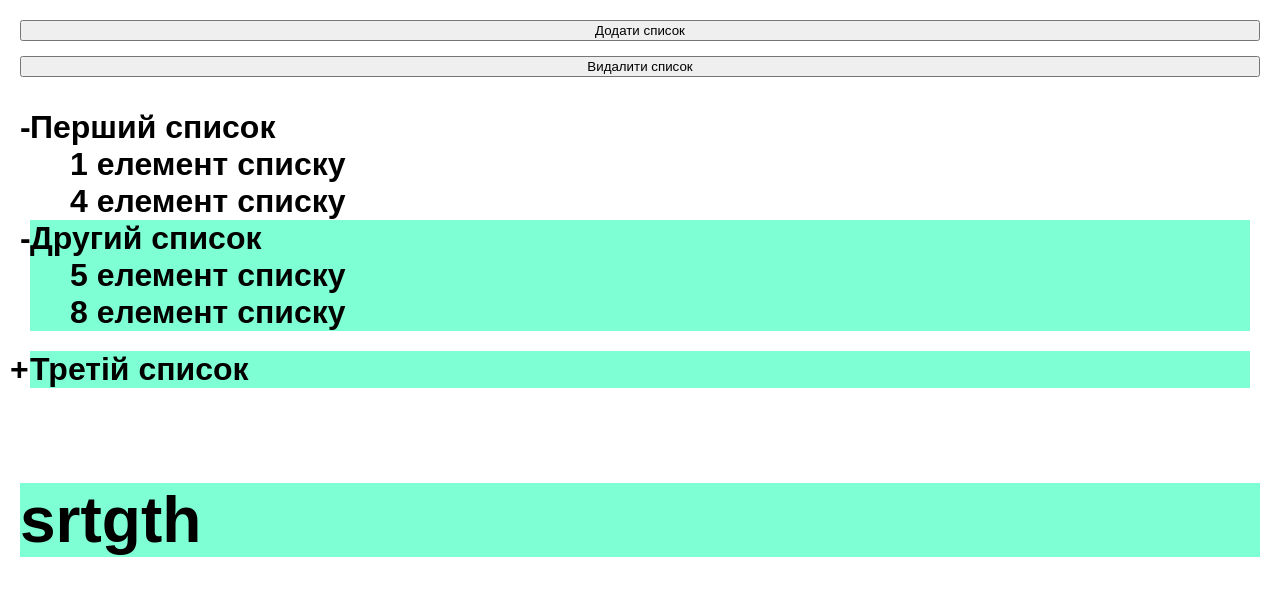
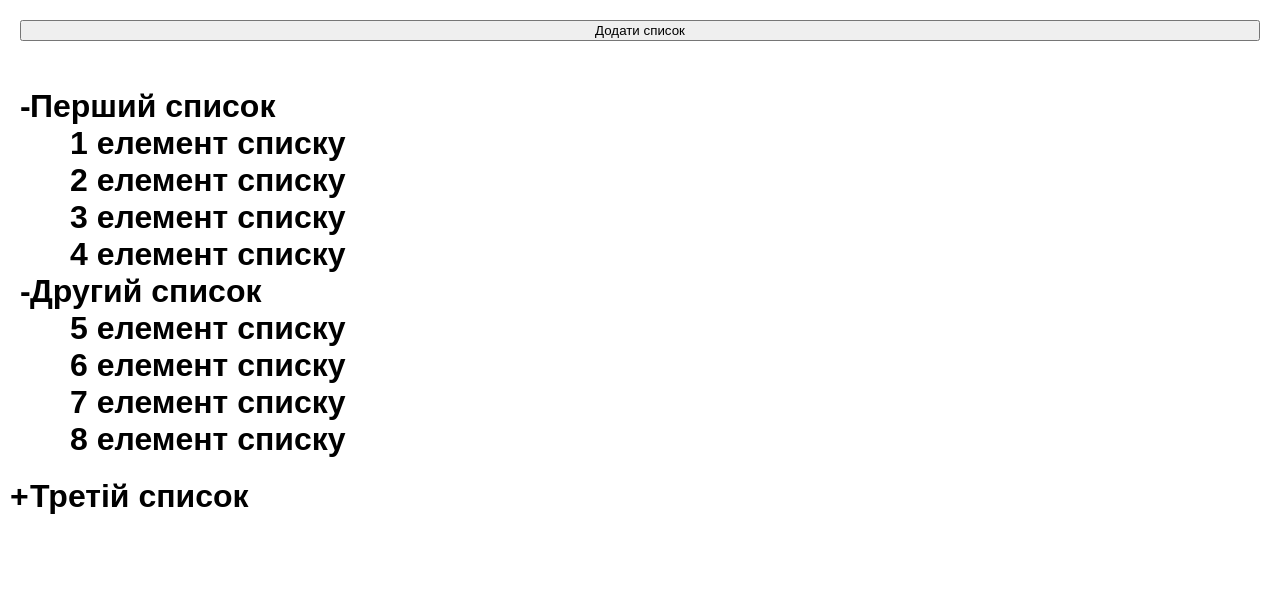
Before and after one commit to ViktoriiaVasalatii/Homework_lesson_18, a plain HTML site: page 28/index.html in a window 1280 px wide. Both pictures are taken after a click on the button "Додати список". Drawn offline with Linux system fonts and the light colour scheme.

Commit message:
'advance' level almost done

```diff
--- a/28/index.html
+++ b/28/index.html
@@ -38,21 +38,21 @@
         display: none;
     }
     .maybeRemove{
-        background-color: aquamarine;
+        /* background-color: rgb(201, 235, 224); */
         margin-bottom: 20px;
     }
 </style>
 </head>
 <body style="display: flex; justify-content: center; align-content: center; flex-flow: column">
     <button id="list-add" style="margin-bottom: 15px">Додати список</button>
-    <button id="list-remove">Видалити список</button>
+    <!-- <button id="list-remove">Видалити список</button> -->
 <ul class="list">
    <li>
        <span>Перший список</span>
        <ul >
            <li>1 елемент списку</li>
-           <!-- <li>2 елемент списку</li>
-           <li>3 елемент списку</li> -->
+           <li>2 елемент списку</li>
+           <li>3 елемент списку</li>
            <li>4 елемент списку</li>
        </ul>
    </li>
@@ -60,13 +60,12 @@
        <span>Другий список</span>
        <ul >
            <li>5 елемент списку</li>
-           <!-- <li>6 елемент списку</li>
-           <li>7 елемент списку</li> -->
+           <li>6 елемент списку</li>
+           <li>7 елемент списку</li>
            <li>8 елемент списку</li>
        </ul>
    </li>
 </ul>
-<h1 class="maybeRemove"> srtgth </h1>
 
     <script src="script.js"></script>
 </body>
--- a/28/script.js
+++ b/28/script.js
@@ -10,7 +10,8 @@ const mapLetterToNumber = ["Третій", "Четвертий", "П'ятий",
 let counterUl = 0;
 let valueLi = 8;
 const listAdd = document.querySelector('#list-add');
-listAdd.addEventListener('click', function (event) {
+
+function addList() {
     if (counterUl < 8) {
         const li = document.createElement('li');
         let valueUl = mapLetterToNumber[counterUl];
@@ -25,15 +26,32 @@ listAdd.addEventListener('click', function (event) {
         li.setAttribute("class", "maybeRemove");
         list.appendChild(li);
     }
-    counterUl++
-})
-const remove = document.querySelector('.maybeRemove');
-const listRemove = document.querySelector('#list-remove');
-// remove.addEventListener('dblclick', function(event){
-    listRemove.addEventListener('dblclick', function(event){
-    // console.log("li");
-remove.remove();
-})
+    counterUl++;
+
+    const removeItem = Array.prototype.slice.call(document.querySelectorAll('.maybeRemove')); // масив з li
+    console.log(removeItem);
+}
+
+// function deleteList(){
+//     for(let i =0; i< removeItem; i++){
+//         removeItem[i].remove();
+//     }
+//     console.log(removeItem);
+// }
+
+listAdd.addEventListener('click', addList);
+
+// for (let i = 0; i < 6; i++) {
+//     removeItem[i].addEventListener('dblclick', deleteList)
+// }
+
+// removeItem.addEventListener('dblclick', function (event) {
+//     console.log("double click");
+//     // listRemove.addEventListener('dblclick', function (event) {
+//     // console.log("li");
+//     // removeItem.remove();
+//     // }
+// })
 
 
 // Advanced: зробити видалення списку і врахувати коректність нумерації після видалення.
```
Lines whose indentation alone changed are shown as unchanged.
